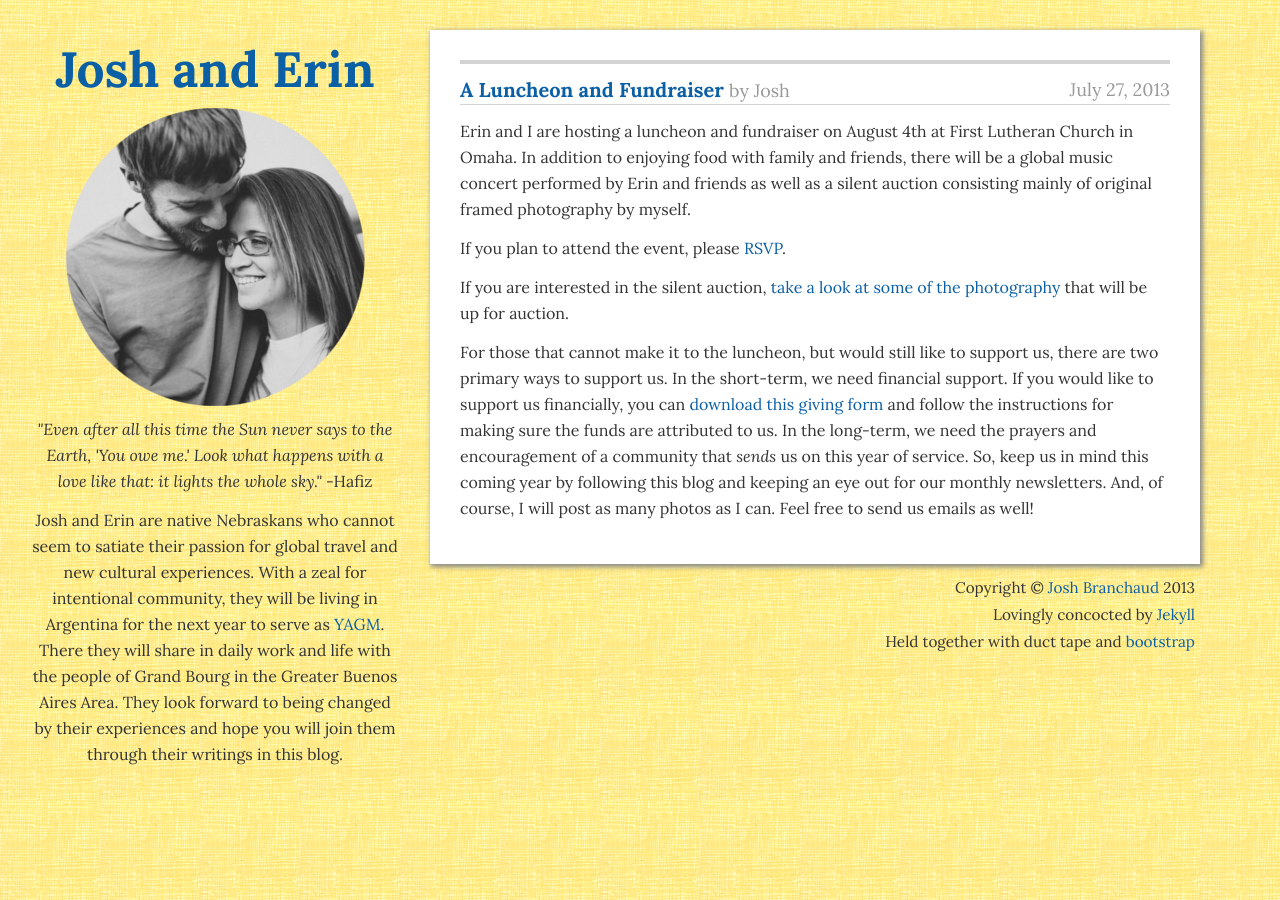
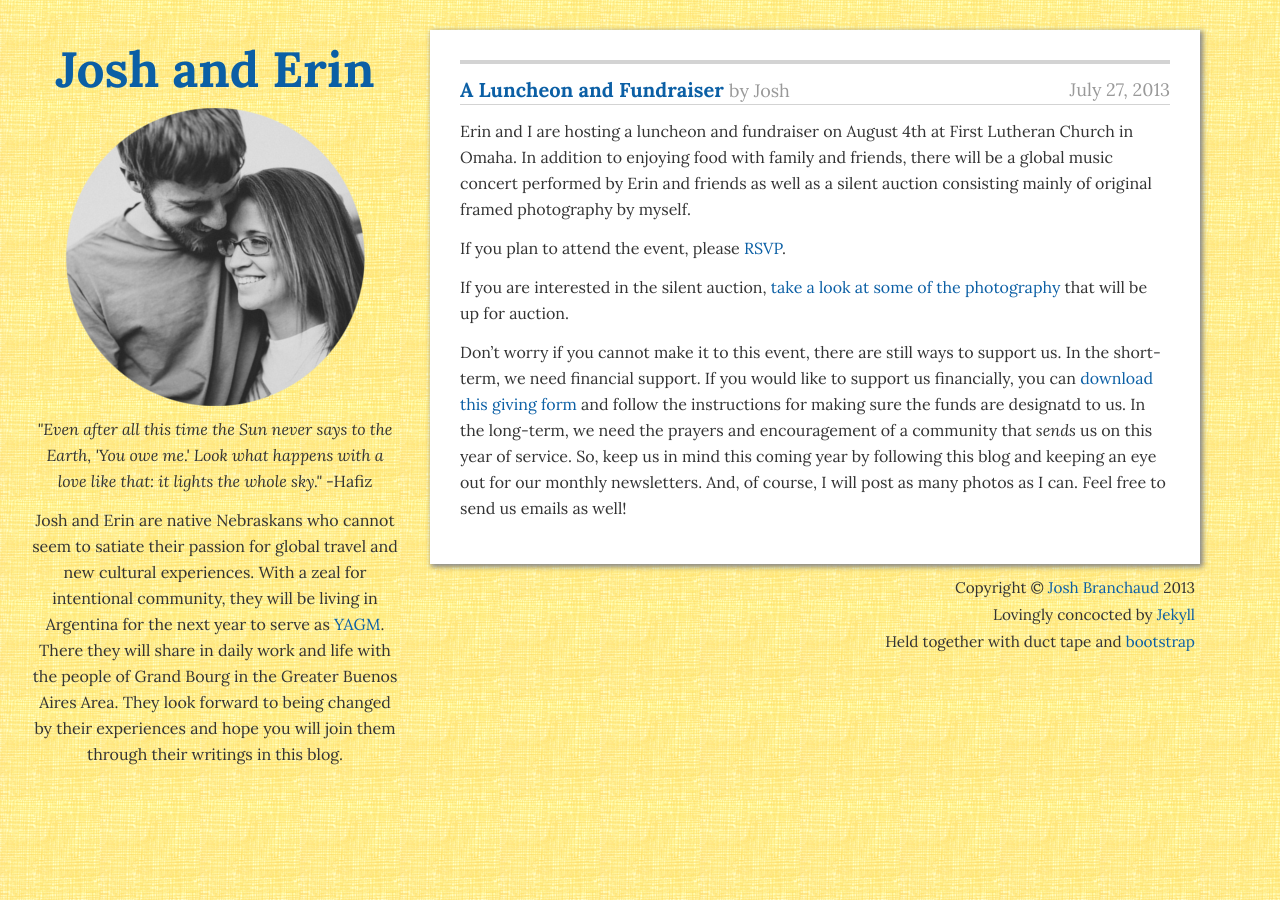
Before and after one commit to simhagate/joshanderin.com, a Jekyll site: the page built from _posts/2013-07-27-A-Luncheon-And-Fundraiser.md, in a window 1280 px wide. Built offline with Jekyll 4.4.1, drawn with Linux system fonts in a browser that asks for light colours.

Commit message:
Fixing a few wording issues in the newly updated post.

```diff
--- a/_posts/2013-07-27-A-Luncheon-And-Fundraiser.md
+++ b/_posts/2013-07-27-A-Luncheon-And-Fundraiser.md
@@ -18,12 +18,13 @@ If you are interested in the silent auction, [take a look at some
 of the photography](http://joshanderin.com/SilentAuction.html)
 that will be up for auction.
 
-For those that cannot make it to the luncheon, but would still like to
-support us, there are two primary ways to support us. In the short-term, we
+Don't worry if you cannot make it to this event, there are still ways to
+support us.
+In the short-term, we
 need financial support. If you would like to support us financially, you can
 [download this giving
 form](https://github.com/jbranchaud/joshanderin.com/raw/gh-pages/static/YAGMGivingFormBranchaud.pdf)
-and follow the instructions for making sure the funds are attributed to us.
+and follow the instructions for making sure the funds are designatd to us.
 In the long-term, we need the prayers and encouragement of a community that
 *sends* us on this year of service. So, keep us in mind this coming year
 by following this blog and keeping an eye out for our monthly newsletters.
```
